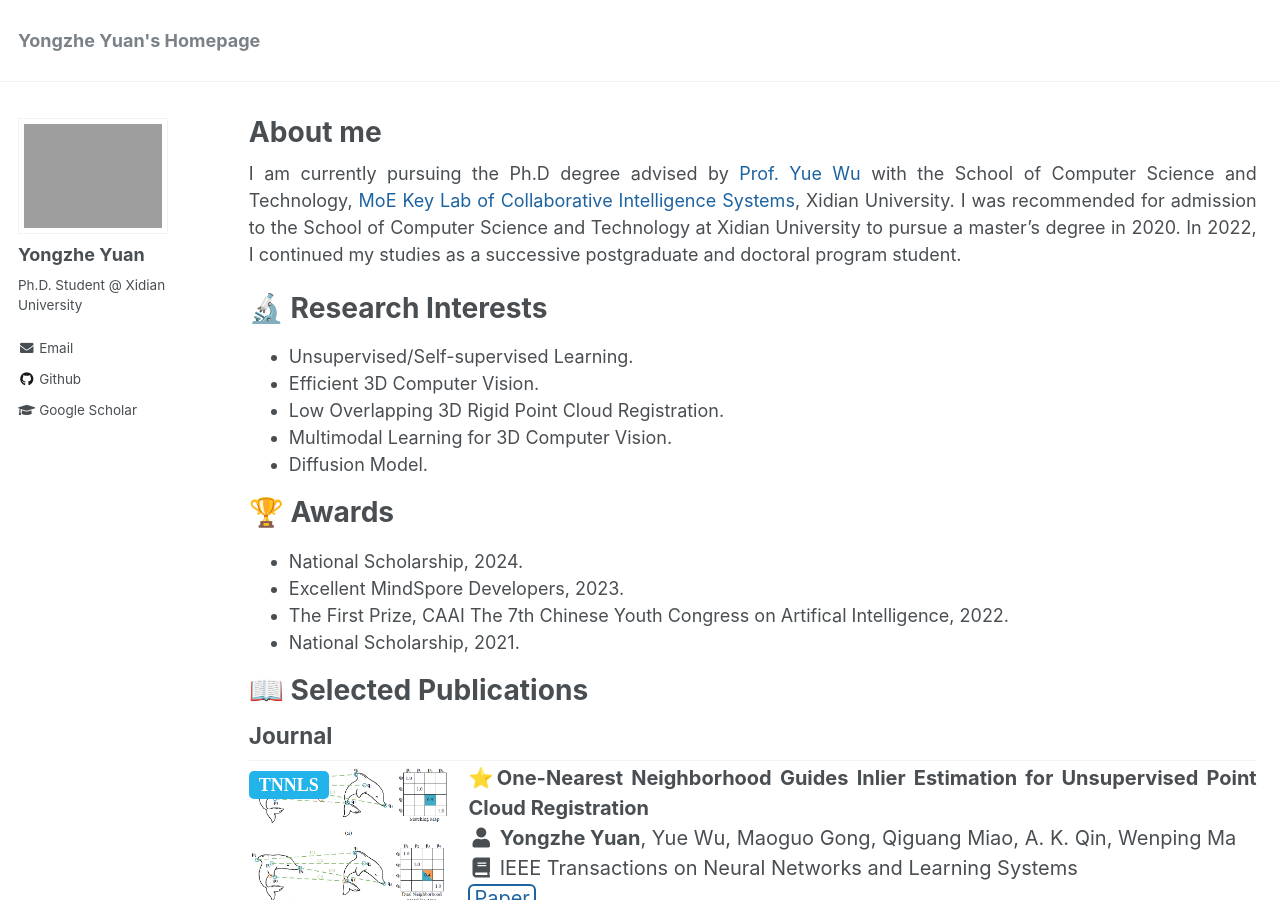
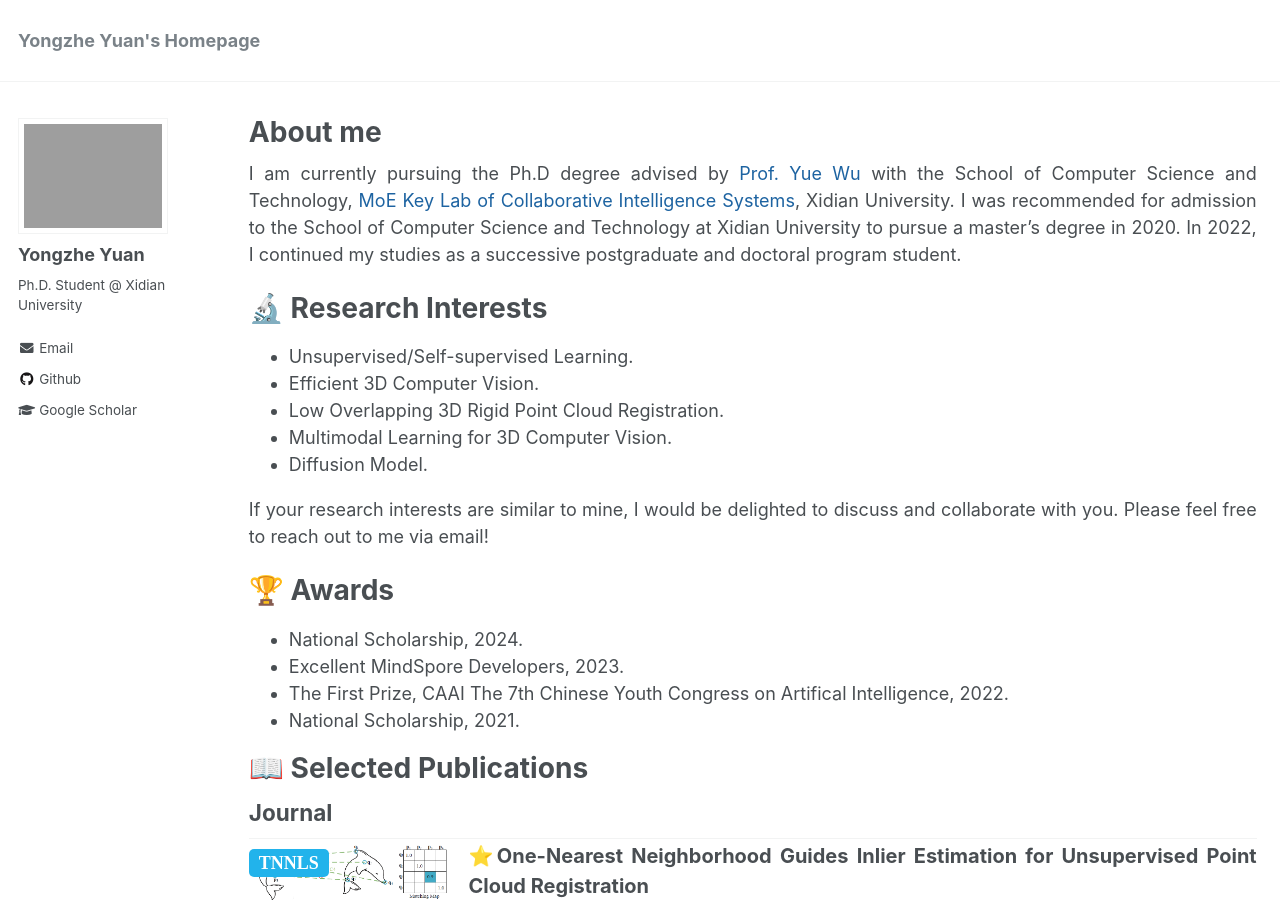
Before and after one commit to YYZMARS/YYZMARS.github.io, a Jekyll site: the page built from _pages/home.md, in a window 1280 px wide and 900 px high. Built offline with Jekyll 4.4.1, drawn with Linux system fonts in a browser that asks for light colours; a script that is not in the unit is left out.

Commit message:
Update home.md

```diff
--- a/_pages/home.md
+++ b/_pages/home.md
@@ -18,6 +18,8 @@ I am currently pursuing the Ph.D degree advised by [Prof. Yue Wu](https://ywuchi
 - Multimodal Learning for 3D Computer Vision.
 - Diffusion Model.
 
+If your research interests are similar to mine, I would be delighted to discuss and collaborate with you. Please feel free to reach out to me via email!
+
 
 <h1>🏆 Awards</h1>
 - National Scholarship, 2024.
```
